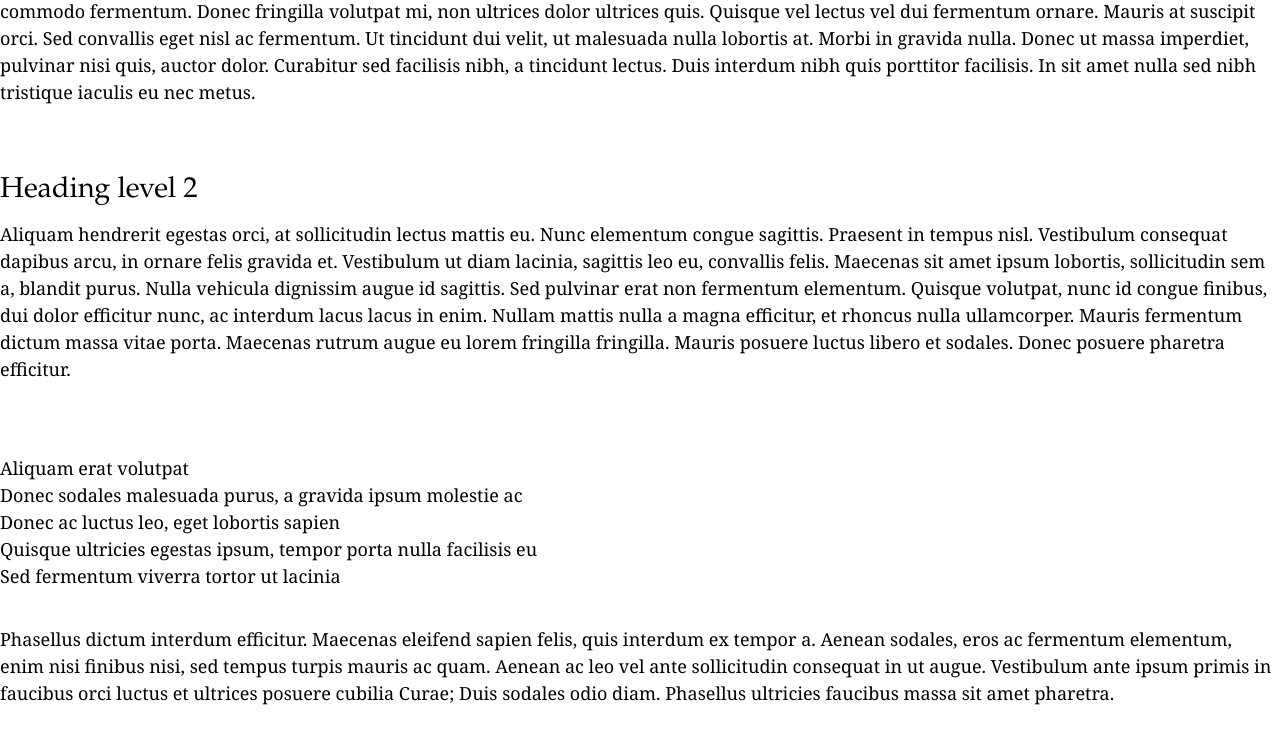
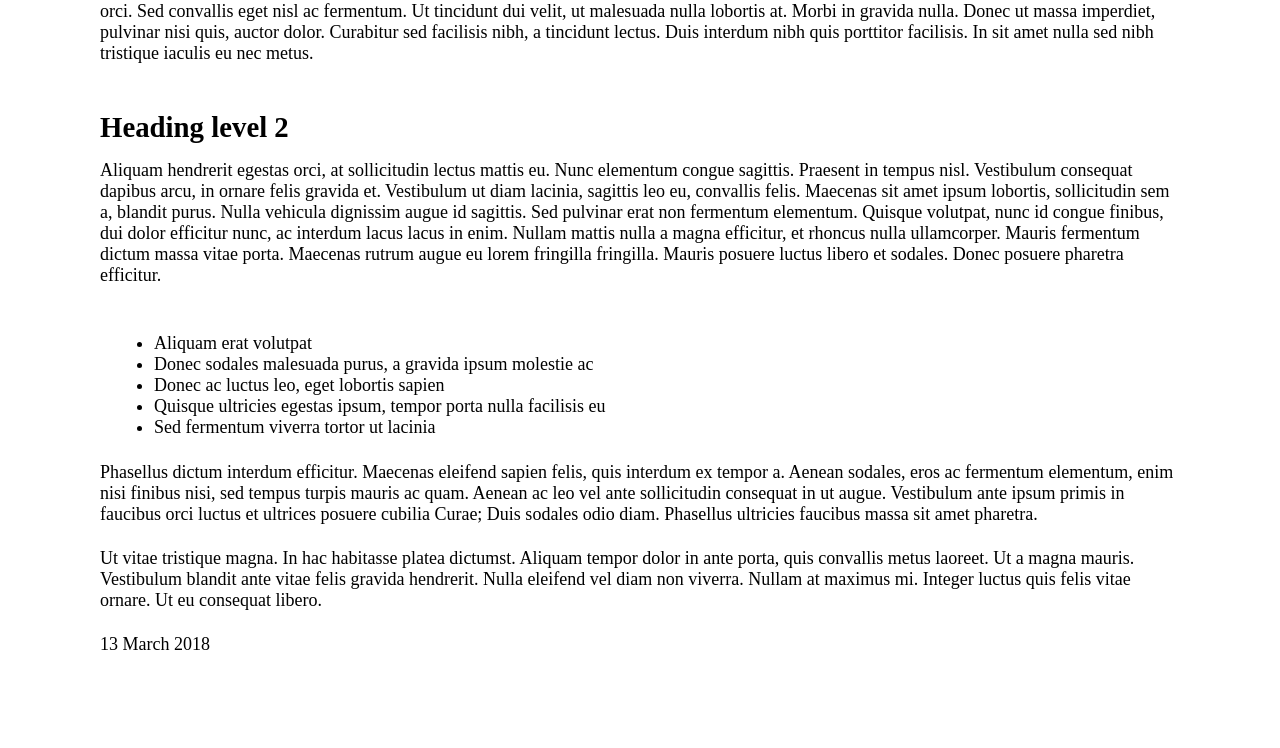
Before and after one commit to gospod1978/CSS-Variables-and-Font-Icons-Lab, a plain HTML site: page 04. Typography-with-CSS-variables/Solution/index.html in a window 1280 px wide. Shown: the part 135-883 px from the top of the page. After the commit the page ends 814 px from the top, so only its background shows below. Drawn offline with Linux system fonts and the light colour scheme.

Commit message:
last css

```diff
--- a/04. Typography-with-CSS-variables/Solution/typography.css
+++ b/04. Typography-with-CSS-variables/Solution/typography.css
@@ -1,29 +1,31 @@
 html {
-    font-size: var(--font-size, 18px);
-    line-height: var(--font-line-height, 1.5);
-    font-family: var(--font-family-main, Verdana, sans-serif);
+
 }
 
 body, button, input, select, option {
     font: inherit;
 }
 
+.site {
+    width: 60em;
+    margin: 0 auto;
+}
+
 p, ul, ol {
-    padding-bottom: var(--layout-padding-b, 1.5em);
+    padding-bottom: 1.3em;
 }
 
 ul, ol {
-    paddin-left: 2.5em;
+   padding-left: 3em;
 }
 
 h1, h2, h3, h4, h5, h6 {
-    padding-bottom: 0.5rem;
+    padding-bottom: 1rem;
     padding-top: 1.5rem;
-    font-weight: normal;
 }
 
 h1, h2, h3, h4, h5, h6 {
-    font-family: var(--font-family-headings, var(--font-family-main));
+
 }
 
 h1 { font-size: 2.6em; }
@@ -32,3 +34,24 @@ h2 { font-size: 1.6em; }
 h4 { font-size: 1.4em; }
 h5 { font-size: 1.2em; }
 h6 { font-size: 1.0em; }
+
+@media (max-width: 500px) {
+    body {
+    font-size: var(--font-size-phone);
+
+    }
+}
+
+@media (min-width: 500px) {
+    body {
+    font-size: var(--font-size-tablet);
+
+    }
+}
+
+@media (min-width: 700px) {
+    body {
+    font-size: var(--font-size-laptop);
+
+    }
+}
--- a/04. Typography-with-CSS-variables/Solution/variables.css
+++ b/04. Typography-with-CSS-variables/Solution/variables.css
@@ -1,11 +1,5 @@
 :root {
-
-   --font-family-main: Georgia, serif;
-   --font-family-headings: Palatino Linotype, serif;
-
-   --font-size: 18px;
-   --font-line-height: 1.5;
-
-   --layout-width: 55em;
-   --layout-padding-b: 2em;
+    --font-size-phone: 14px;
+    --font-size-tablet: 16px;
+    --font-size-laptop: 18px;
 }
```
